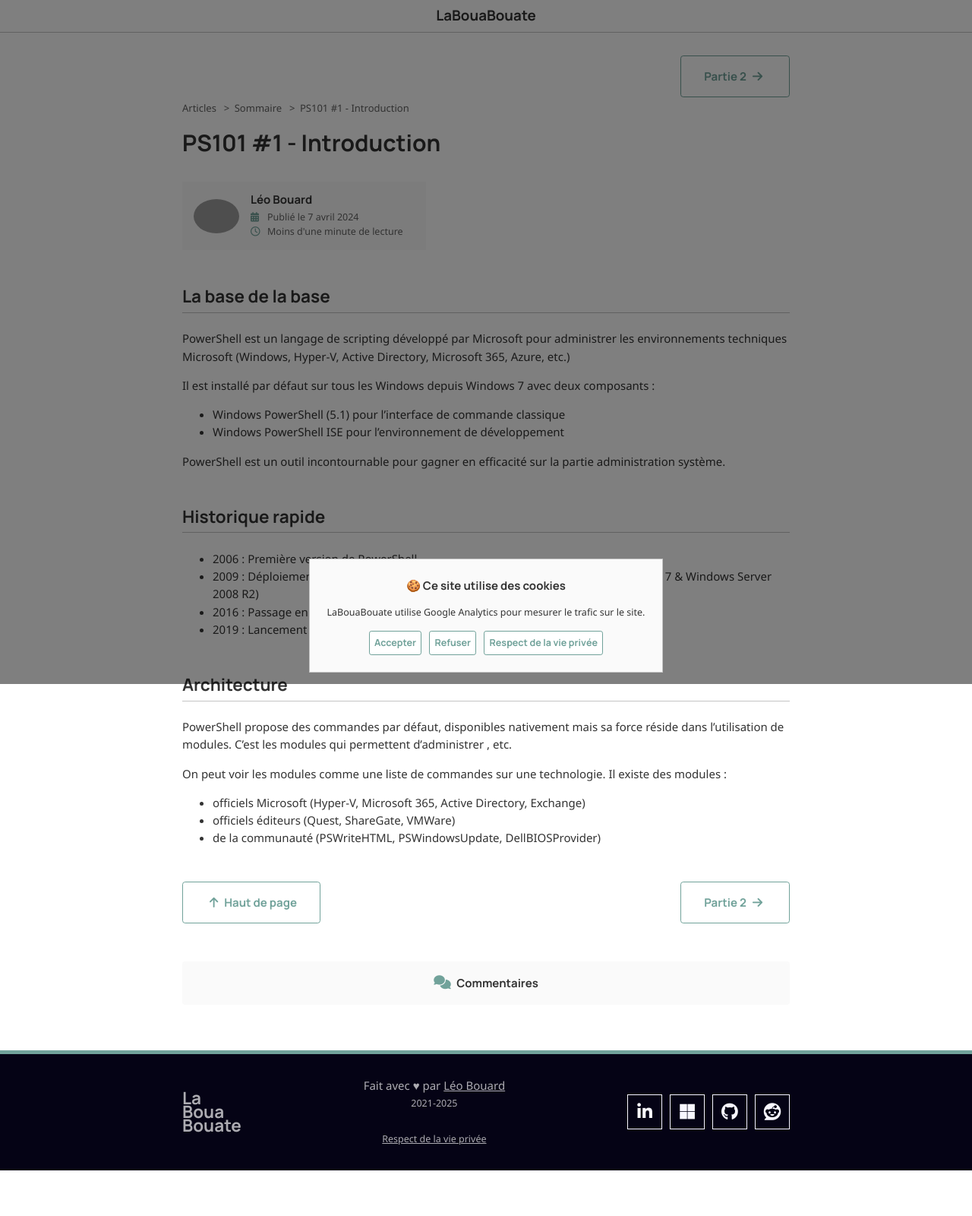
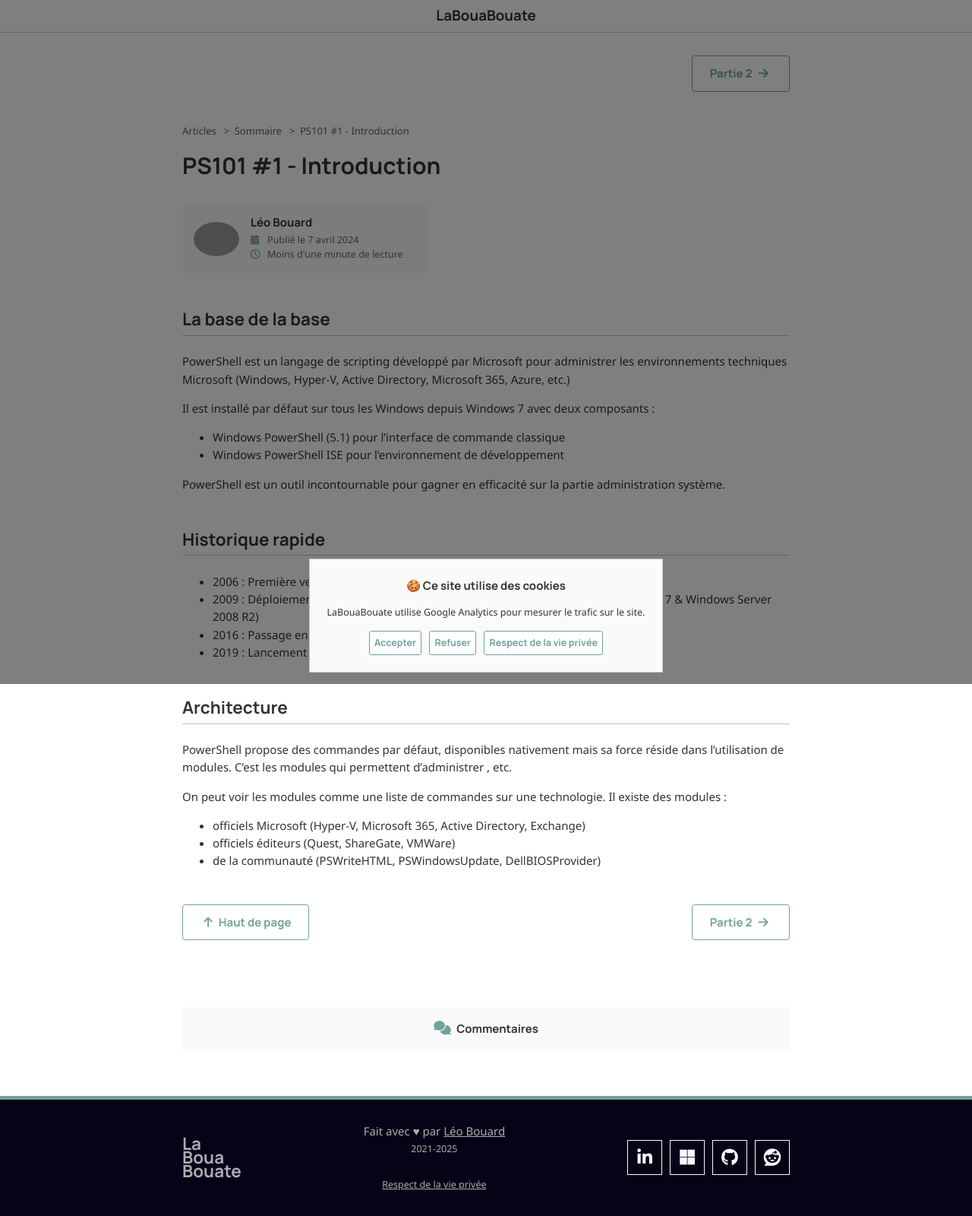
Before and after one commit to leobouard/leobouard.github.io, a Jekyll site: the page built from _posts/2024-04-07-cours-powershell-from-scratch-001.md, in a window 1280 px wide. Shown: the whole page at 76% size. Built offline with Jekyll 4.4.1, drawn with Linux system fonts in a browser that asks for light colours; nearby versions of some CDN libraries; some web fonts are replaced; comment, search, counter and statistics services are not loaded; before the commit the page ends 1540 px from its top, so only the background shows below that; grey boxes are pictures that could not be loaded.

Commit message:
Update buttons.scss

```diff
--- a/_sass/buttons.scss
+++ b/_sass/buttons.scss
@@ -3,7 +3,7 @@ a.no-decoration {
 }
 
 a.button-primary {
-    padding: 1em 2em;
+    padding: 0.75em 1.5em;
     border: 1px solid var(--primary);
     font-family: var(--titlefont);
     color: var(--primary);
@@ -28,7 +28,7 @@ a.button-primary:hover {
 .top-buttons,
 .bottom-buttons {
     position: relative;
-    height: 3em;
+    height: 5em;
 }
 
 .top-buttons a,
```
